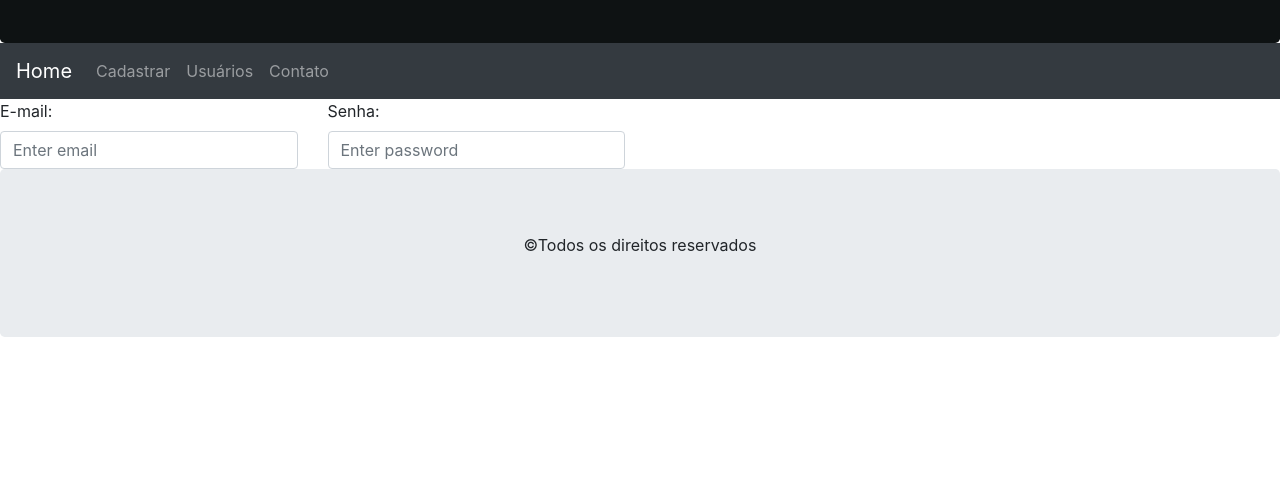
After one commit to marcelofarias2010/trabalhojuridico, a PHP site: page /cadastrar.php in a window 1280 px wide. The commit adds this page. Shown: the part 296-800 px from the top of the page. Run offline with PHP 8.4, Linux system fonts and the light colour scheme.

Commit message:
Projeto site juridico

```diff
--- /dev/null
+++ b/cadastrar.php
@@ -0,0 +1,14 @@
+<?php include './include/header.php';?>
+<form>
+    <div class="row">
+        <div class="col-3">
+            <label>E-mail:</label>
+            <input type="text" class="form-control" id="email" placeholder="Enter email" name="email">
+        </div>
+        <div class="col-3">
+            <label>Senha:</label>
+            <input type="password" class="form-control" placeholder="Enter password" name="pswd">
+        </div>
+    </div>
+</form>
+<?php include './include/footer.php';?>
--- a/css/style.css
+++ b/css/style.css
@@ -1,7 +1,4 @@
-*{
-    margin: 0;
-    box-sizing: border-box;
-}
+
 .banner{
     float: left;
     height: 133px;
--- a/include/footer.php
+++ b/include/footer.php
@@ -1,7 +1,3 @@
-<?php
-
-/*
- * To change this license header, choose License Headers in Project Properties.
- * To change this template file, choose Tools | Templates
- * and open the template in the editor.
- */
+<div class="jumbotron text-center" style="margin-bottom:0">
+    <p>&COPY;Todos os direitos reservados</p>
+</div>
--- a/include/header.php
+++ b/include/header.php
@@ -8,30 +8,43 @@ and open the template in the editor.
     <head>
         <meta charset="UTF-8">
         <title></title>
+        <link href="css/style.css" rel="stylesheet" type="text/css"/>
         <meta name="viewport" content="width=device-width, initial-scale=1">
         <link rel="stylesheet" href="https://cdn.jsdelivr.net/npm/bootstrap@4.6.0/dist/css/bootstrap.min.css" integrity="sha384-B0vP5xmATw1+K9KRQjQERJvTumQW0nPEzvF6L/Z6nronJ3oUOFUFpCjEUQouq2+l" crossorigin="anonymous">
-        <link href="../css/style.css" rel="stylesheet" type="text/css"/>
+
     </head>
     <body>
-        <div class="banner">
-            <h1 class="cabecalho">Curso juridico de orientação para OAB</h1>
-            <img src="../img/bg.jpg" alt=""/>
+        <div class="jumbotron text-center" style="margin-bottom:0; background-color: #0E1213;">
+            <div class="row">
+                <div class="col-3">
+                    <img class="img-fluid" style="margin: 0;padding: 0" src="img/bg.jpg" alt="banner"/>
+                </div>
+                <div style="color: #e2e6ea;" class="col-9">
+                    <h1>Orientação jurídica</h1>
+                    <p>Cursos presenciais de orientação e preparação para OAB</p>
+                </div>
+            </div>
+
         </div>
+        <!--        <div class="banner">
+                    <h1 class="cabecalho">Curso juridico de orientação para OAB</h1>
+                    <img src="img/bg.jpg" alt="banner"/>
+                </div>-->
         <nav class="navbar navbar-expand-md bg-dark navbar-dark">
-            <a class="navbar-brand" href="#">Navbar</a>
+            <a class="navbar-brand" href="index.php">Home</a>
             <button class="navbar-toggler" type="button" data-toggle="collapse" data-target="#collapsibleNavbar">
                 <span class="navbar-toggler-icon"></span>
             </button>
             <div class="collapse navbar-collapse" id="collapsibleNavbar">
                 <ul class="navbar-nav">
                     <li class="nav-item">
-                        <a class="nav-link" href="#">Link</a>
+                        <a class="nav-link" href="cadastrar.php">Cadastrar</a>
                     </li>
                     <li class="nav-item">
-                        <a class="nav-link" href="#">Link</a>
+                        <a class="nav-link" href="#">Usuários</a>
                     </li>
                     <li class="nav-item">
-                        <a class="nav-link" href="#">Link</a>
+                        <a class="nav-link" href="#">Contato</a>
                     </li>
                 </ul>
             </div>
```
Also changed, not shown: include/conteudo.php (+29 -6 lines), index.php (+7 -19 lines), img/chicago.jpg (added), img/la.jpg (added), img/ny.jpg (added).
